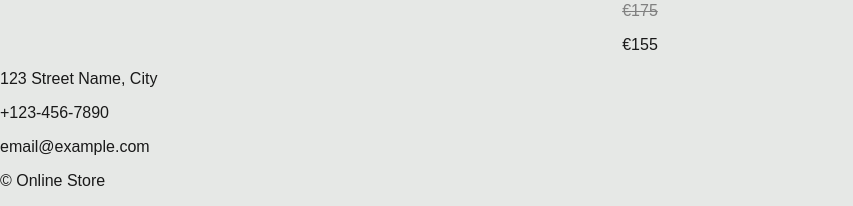
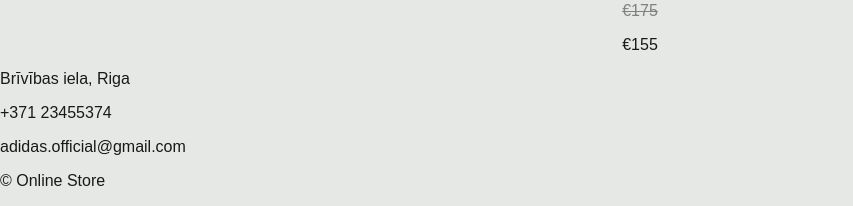
Before and after one commit to luvtymio/programmesanaspd, a plain HTML site: page shop.html in a window 1280 px wide. Shown: the part 5492-5698 px from the top of the page, without its empty margins (0-853 px from the left). Drawn offline with Linux system fonts and the light colour scheme.

Commit message:
Revise shop.html with new footer and product info
Updated footer contact information and product details.

```diff
--- a/shop.html
+++ b/shop.html
@@ -149,9 +149,9 @@
 </main>
 
 <footer>
-    <p>123 Street Name, City</p>
-    <p>+123-456-7890</p>
-    <p>email@example.com</p>
+    <p>Brīvības iela, Riga</p>
+    <p>+371 23455374</p>
+    <p>adidas.official@gmail.com</p>
     <p>© Online Store</p>
 </footer>
 
```
